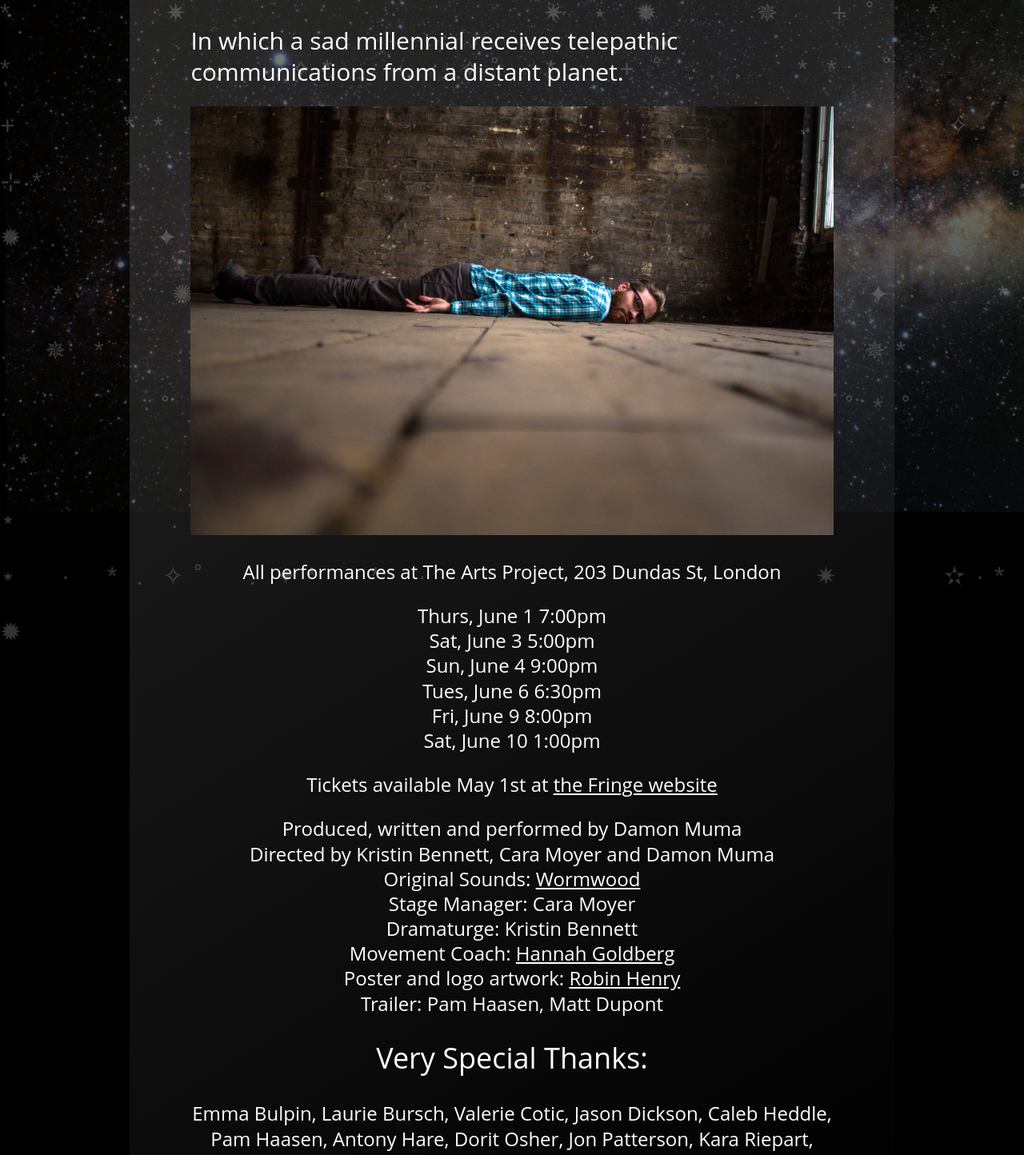
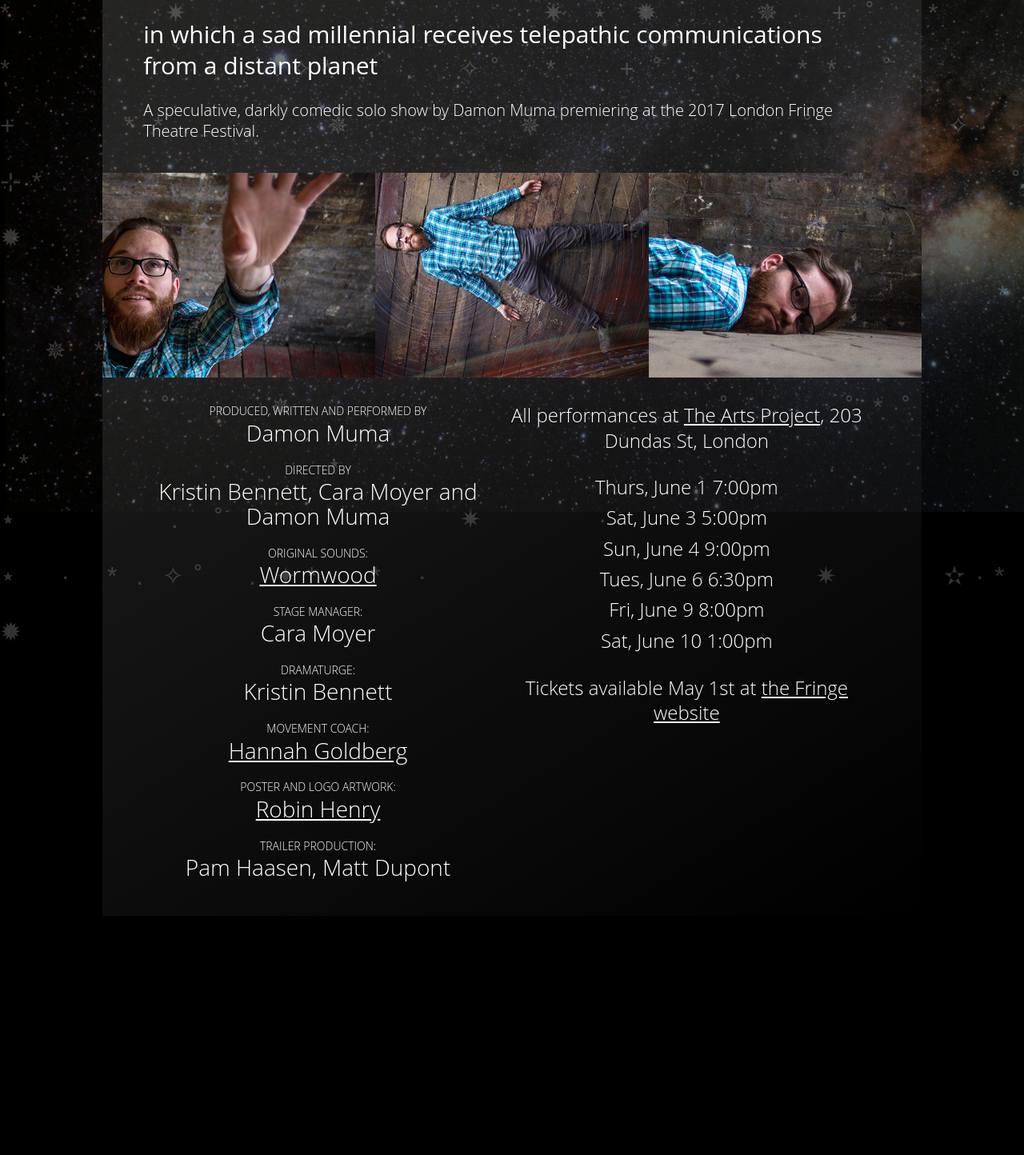
Before and after one commit to thedamon/emgergentseas, a Nuxt app: page / in a window 1280 px wide. Shown: the part 160-1604 px from the top of the page at 80% size. After the commit the page ends 1305 px from the top, so only its background shows below. Built offline with nearby package versions, Linux system fonts and the light colour scheme.

Commit message:
a bunch of kickass changes that will knock you on your ass

```diff
--- a/nuxt.config.js
+++ b/nuxt.config.js
@@ -10,7 +10,7 @@ module.exports = {
       { hid: 'description', name: 'description', content: 'Nuxt.js project' }
     ],
     link: [
-      { rel: 'icon', type: 'image/x-icon', href: '/favicon.ico' }
+      { rel: 'icon', type: 'image/x-icon', href: '/favicon.ico' },
       { href: 'https://fonts.googleapis.com/css?family=Open+Sans:300,300i,400,400i,600,600i,700,700i,800,800i|Space+Mono:400,400i' }
     ]
   },
--- a/pages/index.vue
+++ b/pages/index.vue
@@ -6,21 +6,33 @@
       <header>
         <p><strong>EmergentSeas</strong> presents</p>
         <h1>My Planet and Me</h1>
-        <h2>In which a sad millennial receives telepathic communications from a distant planet.</h2>
+        <h2>in which a sad millennial receives telepathic communications from a distant planet</h2>
 
-        <p></p>
+        <p class="shouty">A speculative, darkly comedic solo show by Damon Muma premiering at the 2017 London Fringe Theatre Festival.</p>
+      </header>
 
-        <img src="../assets/floor.jpg" alt="Damon lying on a wooden floor looking overwhelmed">
-      </header>
+      <img src="../assets/images/mosaic.jpg" alt="Some photographs of Damon looking like a fucking hipster lying on the floor">
 
       <!-- <section class="links">
         <a href="">Buy tickets</a>
         <a href="">Facebook</a>
       </section> -->
-
+      <main>
         <section class="info">
          <div class="info-block">
-          <p>All performances at The Arts Project, 203 Dundas St, London</p>
+            <ul class="credits">
+              <li>Produced, written and performed by <span>Damon Muma</span></li>
+              <li>Directed by <span>Kristin Bennett, Cara Moyer and Damon Muma</span></li>
+              <li>Original Sounds: <span><a href="https://wormwoodmusic.bandcamp.com/">Wormwood</a></span></li>
+              <li>Stage Manager: <span>Cara Moyer</span></li>
+              <li>Dramaturge: <span>Kristin Bennett</span></li>
+              <li>Movement Coach: <span><a href="https://hannahgoldberg.wixsite.com/dance">Hannah Goldberg</a></span></li>
+              <li>Poster and logo artwork: <span><a href="http://cargocollective.com/RobinHenry">Robin Henry</a></span></li>
+              <li>Trailer production: <span>Pam Haasen, Matt Dupont</span></li>
+            </ul>
+          </div>
+          <div class="info-block">
+            <p>All performances at <a href="http://theartsproject.ca">The Arts Project</a>, 203 Dundas St, London</p>
 
             <ul class="showtimes">
               <li>Thurs, June 1 7:00pm</li>
@@ -33,24 +45,13 @@
 
             <p>Tickets available May 1st at <a href="http://londonfringe.ca">the Fringe website</a></p>
           </div>
-        <div class="info-block">
-          <ul class="credits-primary">
-            <li>Produced, written and performed by <span>Damon Muma</span></li>
-            <li>Directed by <span>Kristin Bennett, Cara Moyer and Damon Muma</span></li>
-            <li>Original Sounds: <span><a href="https://wormwoodmusic.bandcamp.com/">Wormwood</a></span></li>
-            <li>Stage Manager: <span>Cara Moyer</span></li>
-            <li>Dramaturge: <span>Kristin Bennett</span></li>
-            <li>Movement Coach: <span><a href="https://hannahgoldberg.wixsite.com/dance">Hannah Goldberg</a></span></li>
-            <li>Poster and logo artwork: <span><a href="http://cargocollective.com/RobinHenry">Robin Henry</a></span></li>
-            <li>Trailer: <span>Pam Haasen, Matt Dupont</span></li>
-          </ul>
 
-          <h2>Very Special Thanks:</h2>
+        </section>
+<!--         <h2>Very Special Thanks:</h2>
         <p>
-            Emma Bulpin, Laurie Bursch, Valerie Cotic, Jason Dickson, Caleb Heddle, Pam Haasen, Antony Hare, Dorit Osher, Jon Patterson, Kara Riepart, Savannah Sewell, Margot Stothers, Matthew Trueman
-          </p>
-        </div>
-      </section>
+          Emma Bulpin, Laurie Bursch,  Valerie Cotic, Jason Dickson,  Caleb Heddle, Pam Haasen, Antony Hare, Dorit Osher, Jon Patterson, Kara Riepart, Savannah Sewell,  Margot Stothers, Matthew Trueman - Nicholas Veit
+        </p> -->
+      </main>
     </div>
 </div>
 </template>
@@ -60,9 +61,12 @@
     background-color: black;
     color: white;
     font-family: 'Open Sans', sans-serif;
-    font-weight: 400;
+    font-weight: 300;
     line-height: 1.3;
     font-size: 20px;
+  }
+  body {
+    margin: 0;
   }
   h1, h2, h3, h4 {
     font-weight: normal;
@@ -115,11 +119,18 @@
   }
 
   .container {
-    padding: 3vw 6vw;
-    margin: 0vw 12vw ;
+    margin: 0vw 10vw ;
     color: white;
     /*background-color: rgba(255,255,255,.2);*/
     background: linear-gradient(328deg, rgba(0,0,0,0.15) 0%, rgba(255,255,255,0.15) 100%);
+  }
+
+  header {
+    padding: 3vw 4vw;
+  }
+
+  main {
+    padding: 2vw 4vw;
   }
 
   .info {
@@ -131,10 +142,35 @@
     width: 100%;
   }
 
+  p:first-child {
+    margin-top: 0;
+  }
+
+  @media (min-width: 960px){
+    .info {
+      display: flex;
+    }
+  }
+
+  .credits li {
+    text-transform: uppercase;
+    font-size: 14px;
+    margin-bottom: 20px;
+  }
+
+  .credits li span {
+    text-transform: none;
+    font-size: 28px;
+    line-height: 1.1;
+    display: block;
+  }
+
+
   ul, ol {
     list-style: none;
     margin: 0;
     padding: 0;
+    line-height: 1.6;
   }
 
   @keyframes flicker {
```
Also changed, not shown: assets/images/mosaic.jpg (added). Lines whose indentation alone changed are shown as unchanged.
